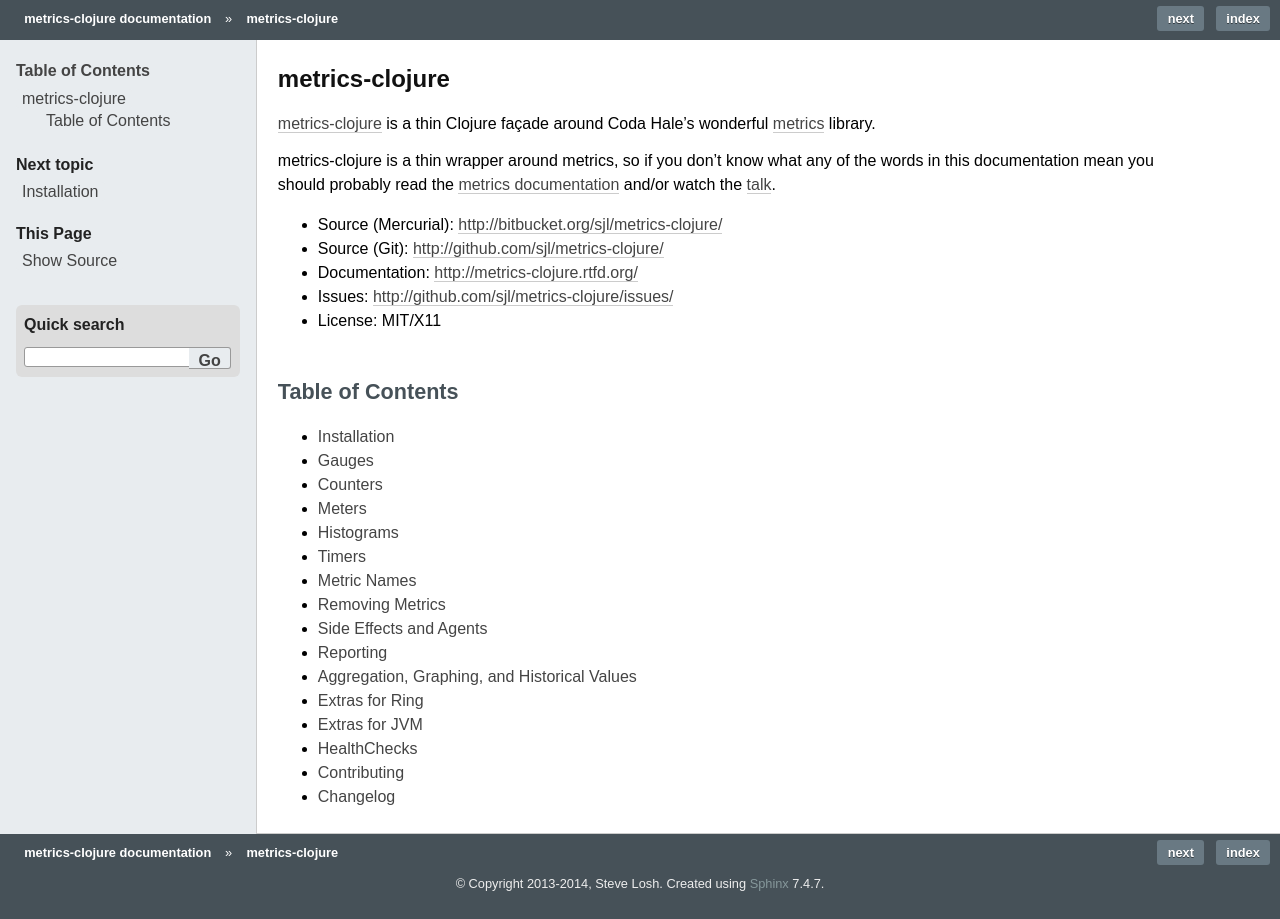
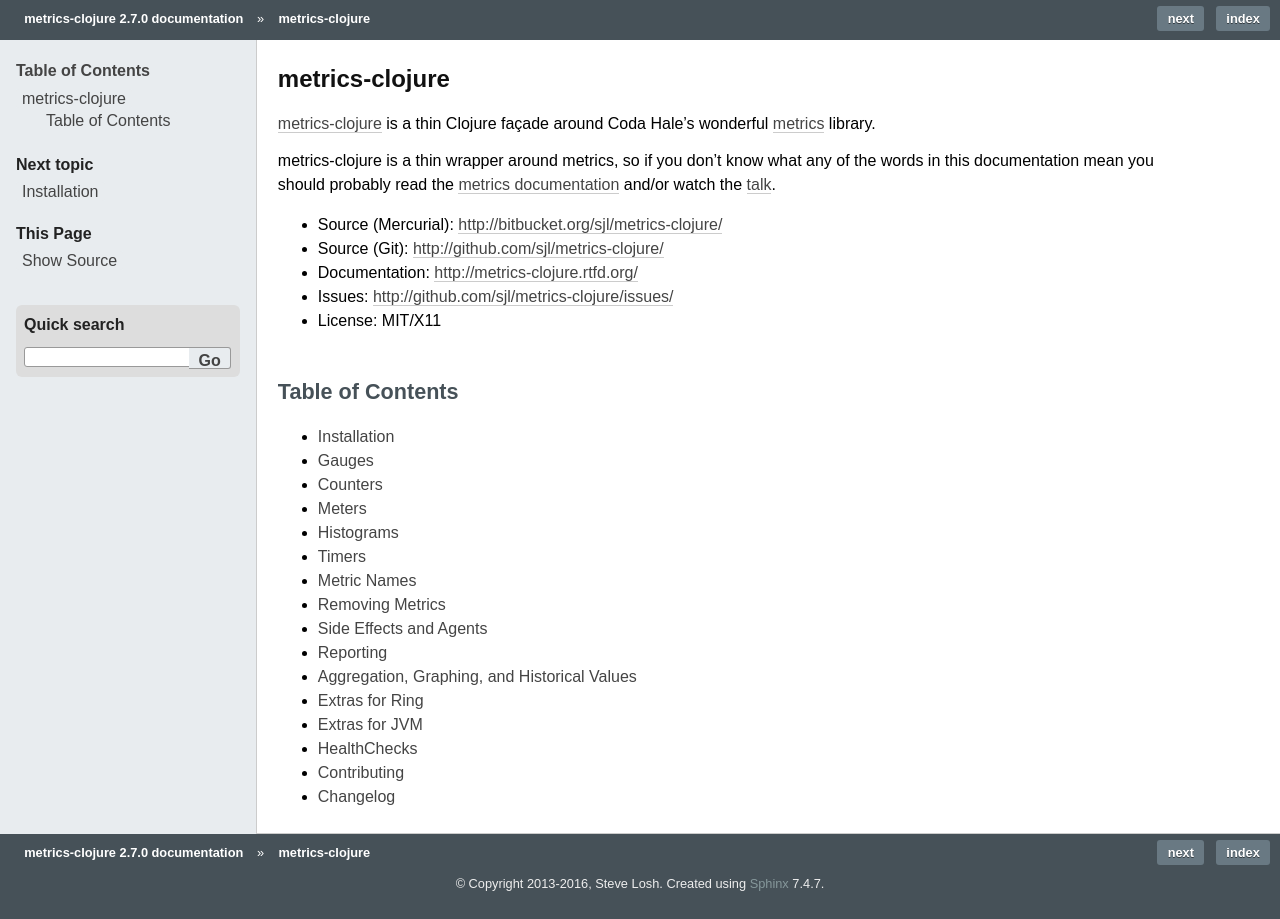
Before and after one commit to clj-commons/metrics-clojure, a Sphinx documentation site: the page built from docs/source/index.rst, in a window 1280 px wide. Built offline with Sphinx 7.4.7, drawn with Linux system fonts in a browser that asks for light colours.

Commit message:
Pin recommended version to 2.7.0

```diff
--- a/README.markdown
+++ b/README.markdown
@@ -10,7 +10,7 @@ Installation
 
 Add this to your `project.clj`'s dependencies:
 
-    [metrics-clojure "2.6.1"]
+    [metrics-clojure "2.7.0"]
 
 That's it.
 
--- a/docs/source/conf.py
+++ b/docs/source/conf.py
@@ -41,17 +41,16 @@ master_doc = 'index'
 
 # General information about the project.
 project = u'metrics-clojure'
-copyright = u'2013-2014, Steve Losh'
+copyright = u'2013-2016, Steve Losh'
 
 # The version info for the project you're documenting, acts as replacement for
 # |version| and |release|, also used in various other places throughout the
 # built documents.
 #
 # The full version, including alpha/beta/rc tags.
-release = open("../../metrics-clojure-core/project.clj").readline().split()[-1]
-release = release.strip('"')
+release = "2.7.0"
 # The short X.Y version.
-version = ".".join(release.split(".")[2:])
+version = "2.7"
 
 # The language for content autogenerated by Sphinx. Refer to documentation
 # for a list of supported languages.
```
